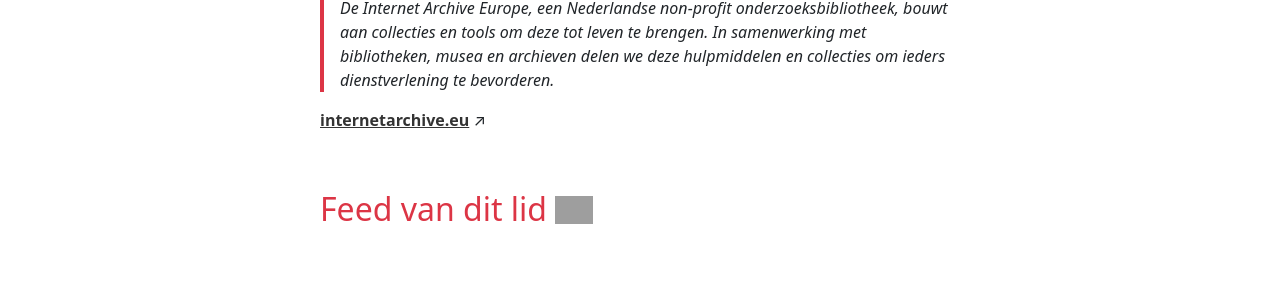
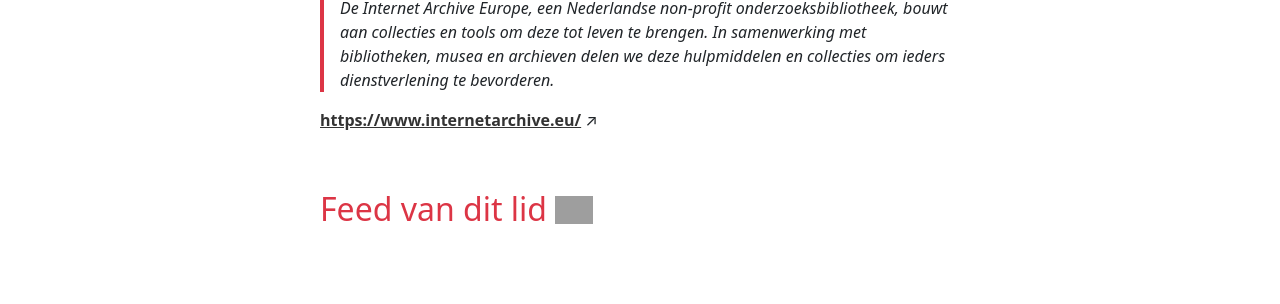
Before and after one commit to opennederland/www.opennederland.nl, a Jekyll site: the page built from _members/organisaties/InternetArchiveEurope.md, in a window 1280 px wide. Shown: the part 262-566 px from the top of the page. Built offline with Jekyll 4.4.1, drawn with Linux system fonts in a browser that asks for light colours; some of the changed lines change nothing that is shown; grey boxes are pictures that could not be loaded.

Commit message:
Update InternetArchiveEurope.md

```diff
--- a/_members/organisaties/InternetArchiveEurope.md
+++ b/_members/organisaties/InternetArchiveEurope.md
@@ -1,10 +1,10 @@
 ---
 title: Internet Archive Europe
-website: internetarchive.eu
+website: https://www.internetarchive.eu/
 image:
 tags: ["Open Source", "Open Content", "Open Onderwijs", "Open Access", "Open Science"]
 type: organisatie
-rss: https://www.opennederland.nl/leden/internetarchiveeurope/](https://www.internetarchiveeurope.eu/feed/
+rss: https://www.internetarchive.eu/feed/
 ---
 
 De Internet Archive Europe, een Nederlandse non-profit onderzoeksbibliotheek, bouwt aan collecties en tools om deze tot leven te brengen. In samenwerking met bibliotheken, musea en archieven delen we deze hulpmiddelen en collecties om ieders dienstverlening te bevorderen.
```
